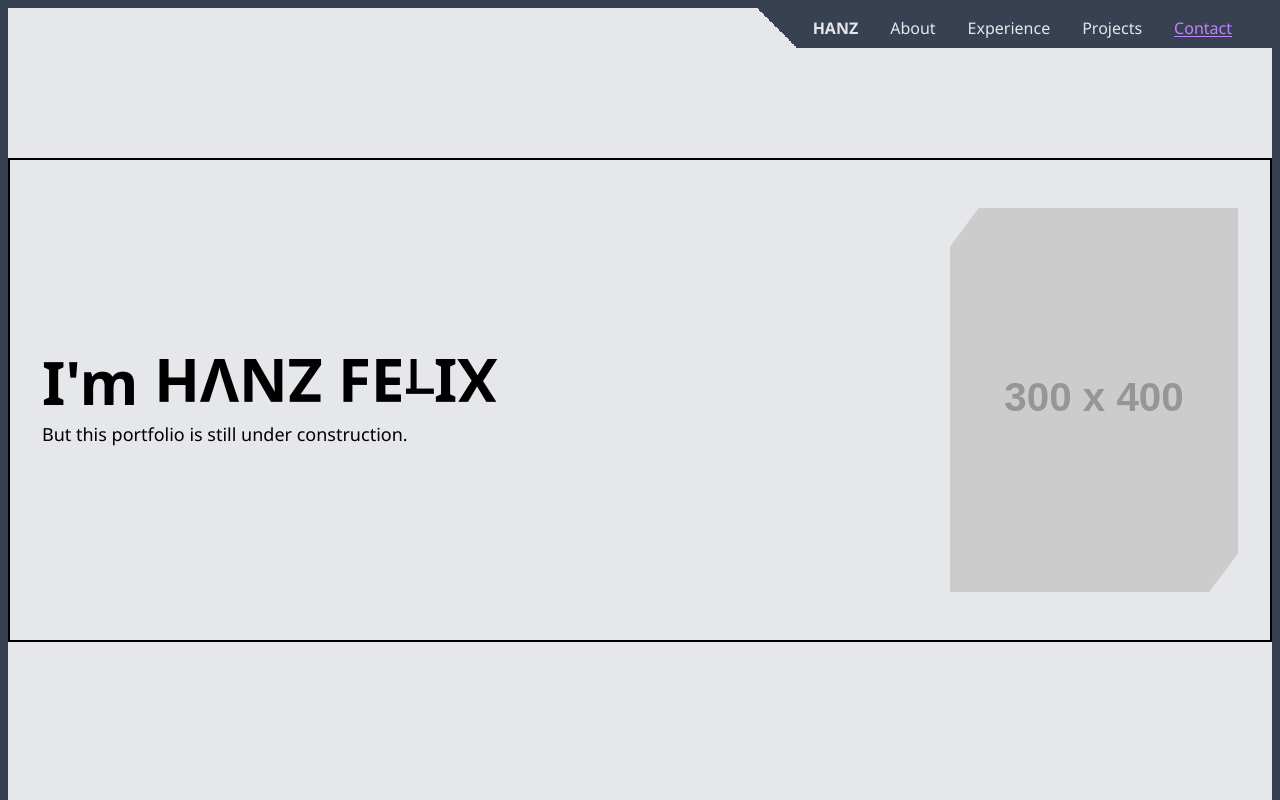
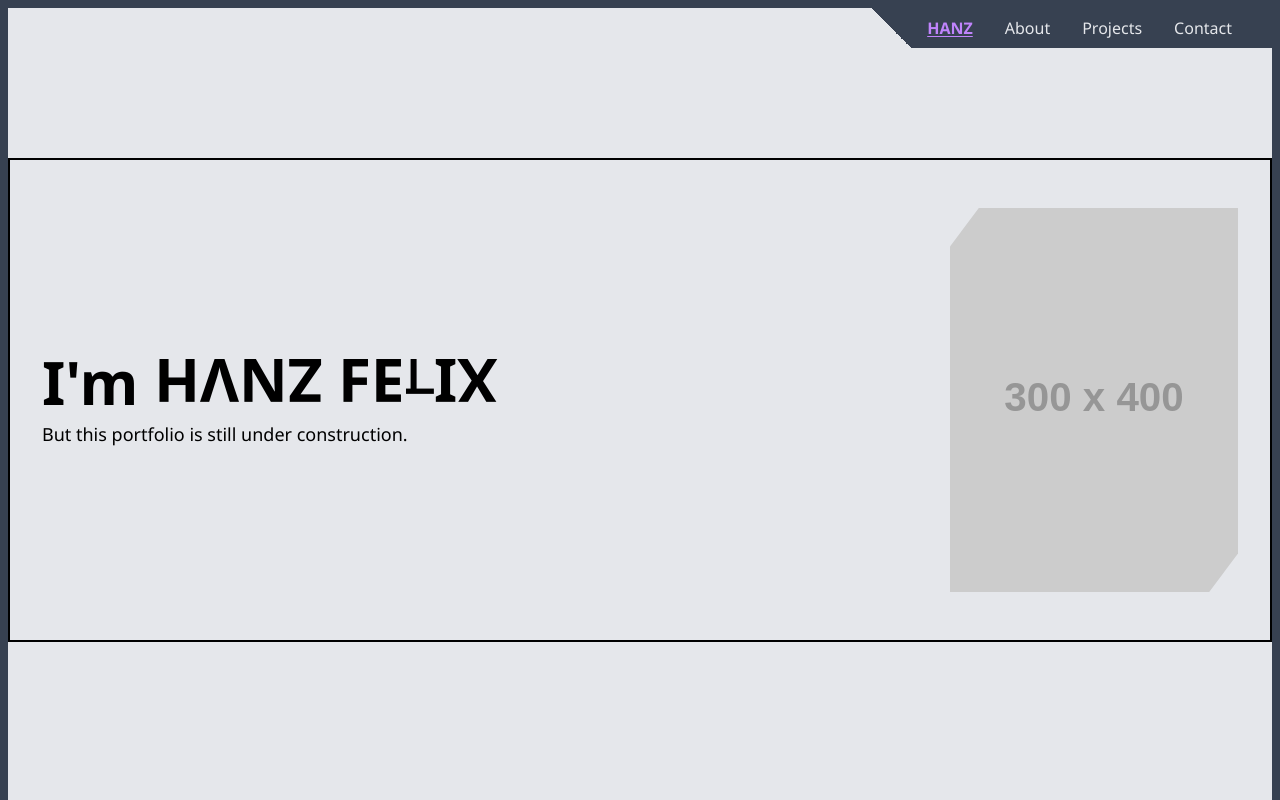
Before and after one commit to HanzFelix/hanzfelix.github.io, a SvelteKit app: page / in a window 1280 px wide. Shown: the top 800 px of the page. Built offline with nearby package versions, Linux system fonts and the light colour scheme.

Commit message:
Fix missing id

```diff
--- a/src/routes/+page.svelte
+++ b/src/routes/+page.svelte
@@ -10,7 +10,7 @@
 	const sections = [
 		{ id: 'hello', label: 'HANZ' },
 		{ id: 'about', label: 'About' },
-		{ id: 'experience', label: 'Experience' },
+		/*{ id: 'experience', label: 'Experience' },*/
 		{ id: 'projects', label: 'Projects' },
 		{ id: 'contact', label: 'Contact' }
 	];
@@ -25,7 +25,7 @@
 	<Hello id={sections[0].id} />
 	<About id={sections[1].id} />
 	<!--Experience /-->
-	<Projects id={sections[3].id} />
-	<!--Contact id={sections[4].id} /-->
+	<Projects id={sections[2].id} />
+	<Contact id={sections[3].id} />
 </main>
 <Footer />
```
